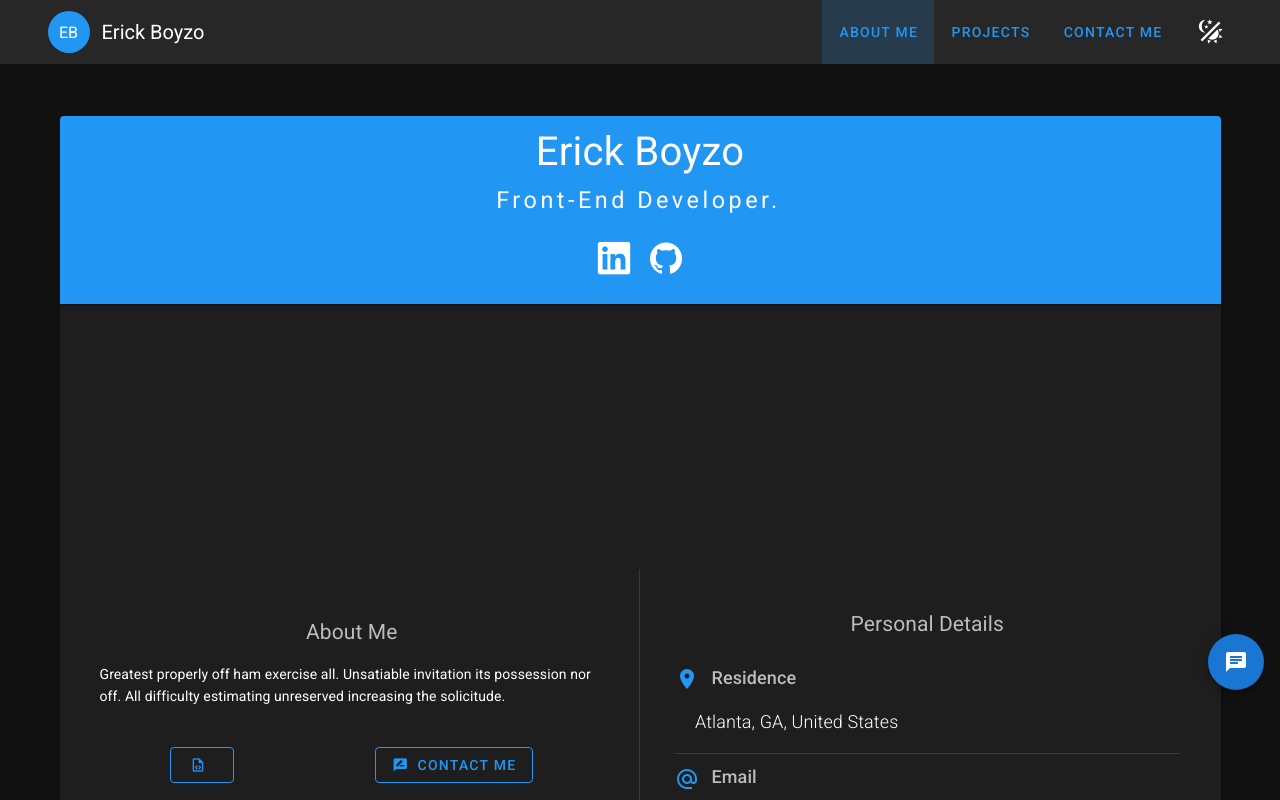
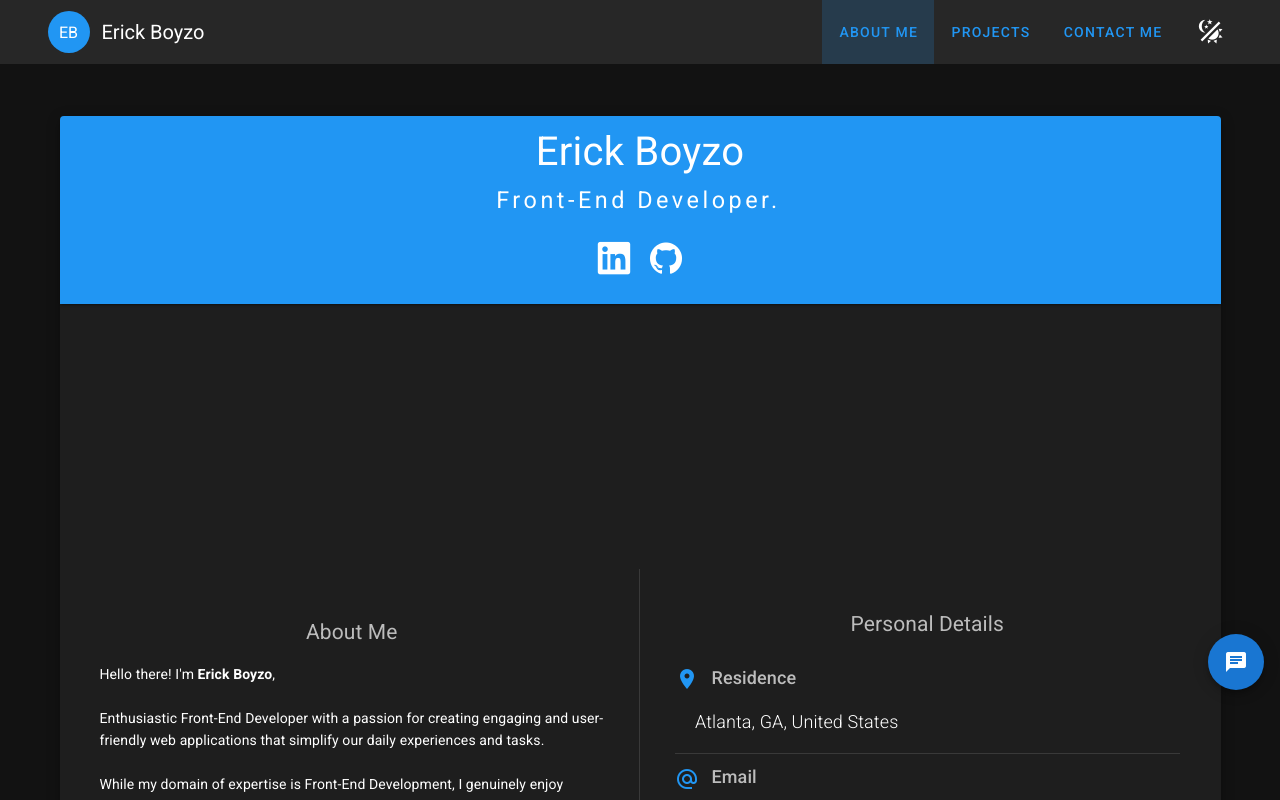
Before and after one commit to erickboyzo/portfolio, a Vue app: page /about in a window 1280 px wide. Shown: the top 800 px of the page. Built offline with nearby package versions, Linux system fonts and the light colour scheme.

Commit message:
feat(Constants): update app constants.ts

```diff
--- a/src/plugins/constants.ts
+++ b/src/plugins/constants.ts
@@ -3,17 +3,34 @@ const Constants = {
     Vue.prototype.$Constants = {
       APP_NAME: 'Erick Boyzo',
       ABOUT_ME_TITLES: ['Front-End Developer.', 'UI Developer.', 'Full Stack Developer.'],
-      MESSAGE_SUCCESS: '<strong>Message Delivered!</strong> Thank you for contacting me, I will reach back to you shortly.',
+      MESSAGE_SUCCESS: '<strong>Message Delivered!</strong> Thank you for contacting me, I will respond back as soon as possible.',
       CONTACT_ME: 'Contact Me',
+      VIEW_PROJECTS: 'View Projects',
       PROJECTS: 'Projects & Skills',
+      ABOUT_PERSONAL_DETAILS: 'Personal Details',
       SOCIAL_ICONS: [
         { icon: 'devicon-linkedin-plain', link: 'https://www.linkedin.com/in/erick-boyzo-258023a1' },
         { icon: 'devicon-github-original', link: 'https://github.com/erickboyzo' }],
       ABOUT_ME: 'About Me',
-      ABOUT_CONTENT: 'Greatest properly off ham exercise all.\n'
-        + 'Unsatiable invitation its possession nor off. All difficulty\n'
-        + 'estimating unreserved increasing the solicitude.',
-      ABOUT_PERSONAL_DETAILS: 'Personal Details',
+      ABOUT_CONTENT: 'Hello there! I\'m <strong>Erick Boyzo</strong>,\n'
+        + '                    <br>\n'
+        + '                    <br>\n'
+        + '                    Enthusiastic Front-End Developer with a passion for creating engaging and\n'
+        + '                    user-friendly web applications that simplify our daily experiences and tasks.\n'
+        + '                    <br>\n'
+        + '                    <br>\n'
+        + '                    While my domain of expertise is Front-End Development,\n'
+        + '                    I genuinely enjoy exploring Full-Stack Development,\n'
+        + '                    Mobile Application Development, and Automation.\n'
+        + '                    It\'s seeing an idea come to fruition or providing a solution to\n'
+        + '                    an existing\n'
+        + '                    problem, that I appreciate most about software development and what keeps\n'
+        + '                    me motivated.\n'
+        + '                    <br>\n'
+        + '                    <br>\n'
+        + '                    Have an idea you want to collaborate on?\n'
+        + '                    Want to provide some feedback or just want to say hello?\n'
+        + '                    Don\'t be shy, please feel free to send me a message.',
       ABOUT_ICONS: [
         { icon: 'mdi-map-marker', label: 'Residence', value: 'Atlanta, GA, United States' },
         {
```
